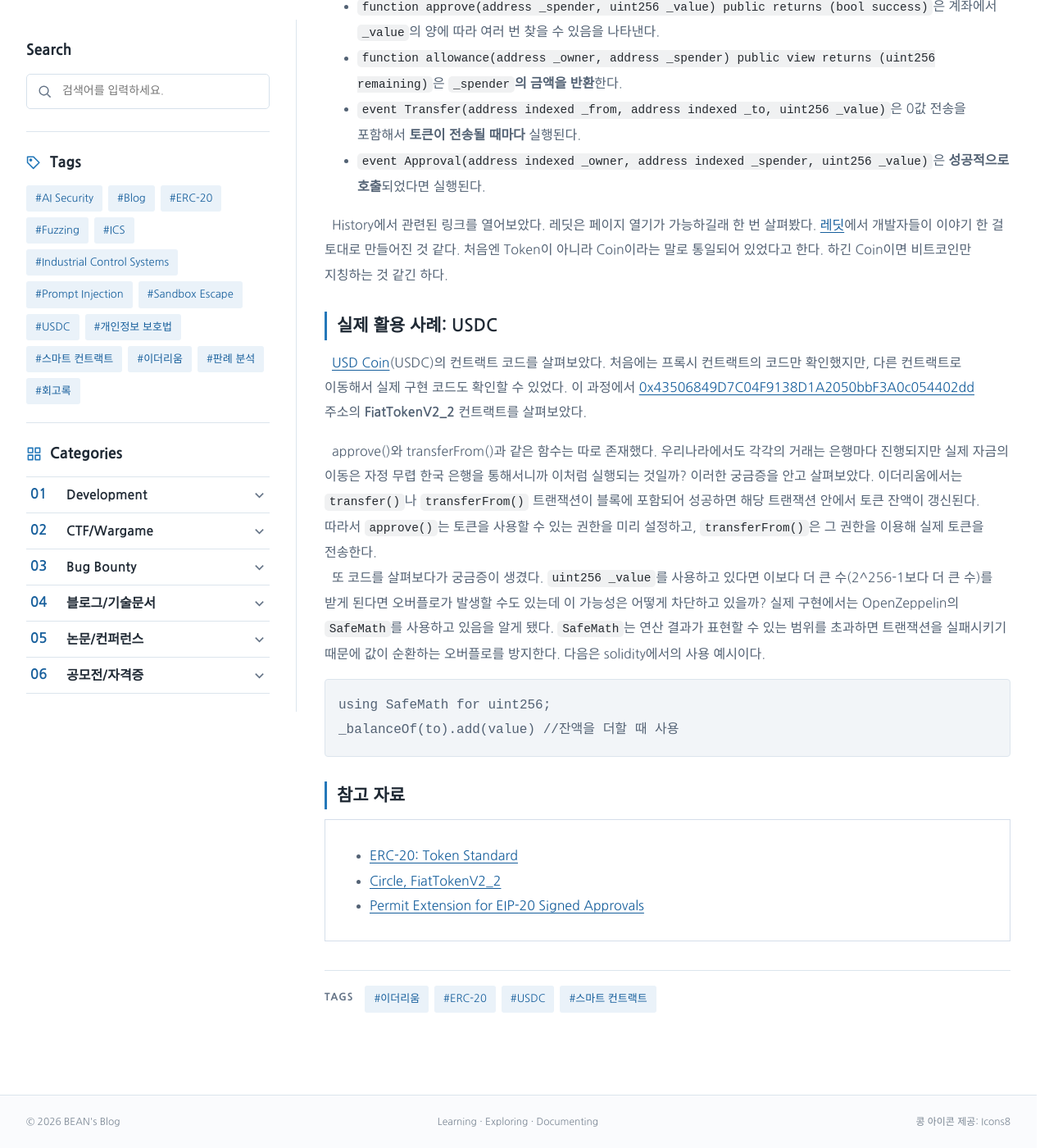
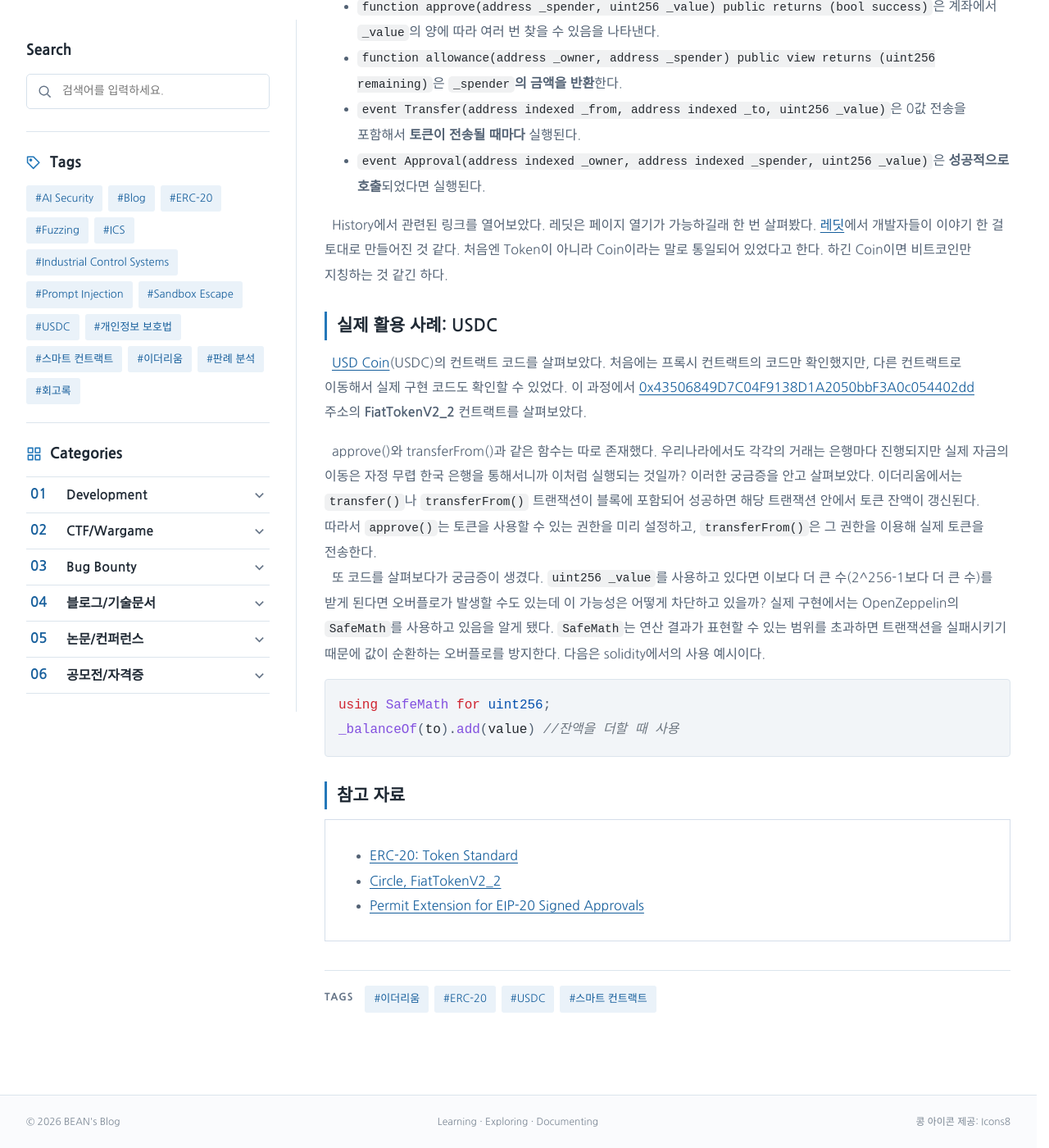
Before and after one commit to BEAN-CMD418/bean-cmd418.github.io, a Jekyll site: the page built from _posts/2026-11-28-ethereum-erc20-usdc.md, in a window 1280 px wide and 1400 px high, scrolled down 898 px. Shown: the whole window at 82% size. Built offline with Jekyll 4.4.1, drawn with Linux system fonts in a browser that asks for light colours; some web fonts are replaced.

Commit message:
Set explicit colors for Solidity code example

```diff
--- a/assets/css/bean-theme.css
+++ b/assets/css/bean-theme.css
@@ -891,6 +891,13 @@ html[lang^="ko"] .post-article-body h3 {
   color: #8250df;
 }
 
+/* Explicit colors for the Solidity example in the ERC-20 post. */
+.post-article-body pre.highlight .sol-keyword { color: #cf222e !important; }
+.post-article-body pre.highlight .sol-type { color: #0550ae !important; }
+.post-article-body pre.highlight .sol-purple { color: #8250df !important; }
+.post-article-body pre.highlight .sol-plain { color: #24292f !important; }
+.post-article-body pre.highlight .sol-comment { color: #6e7781 !important; font-style: italic; }
+
 /* Keep plain variables and parameters black. */
 .post-article-body .highlight .nx {
   color: #24292f;
```
